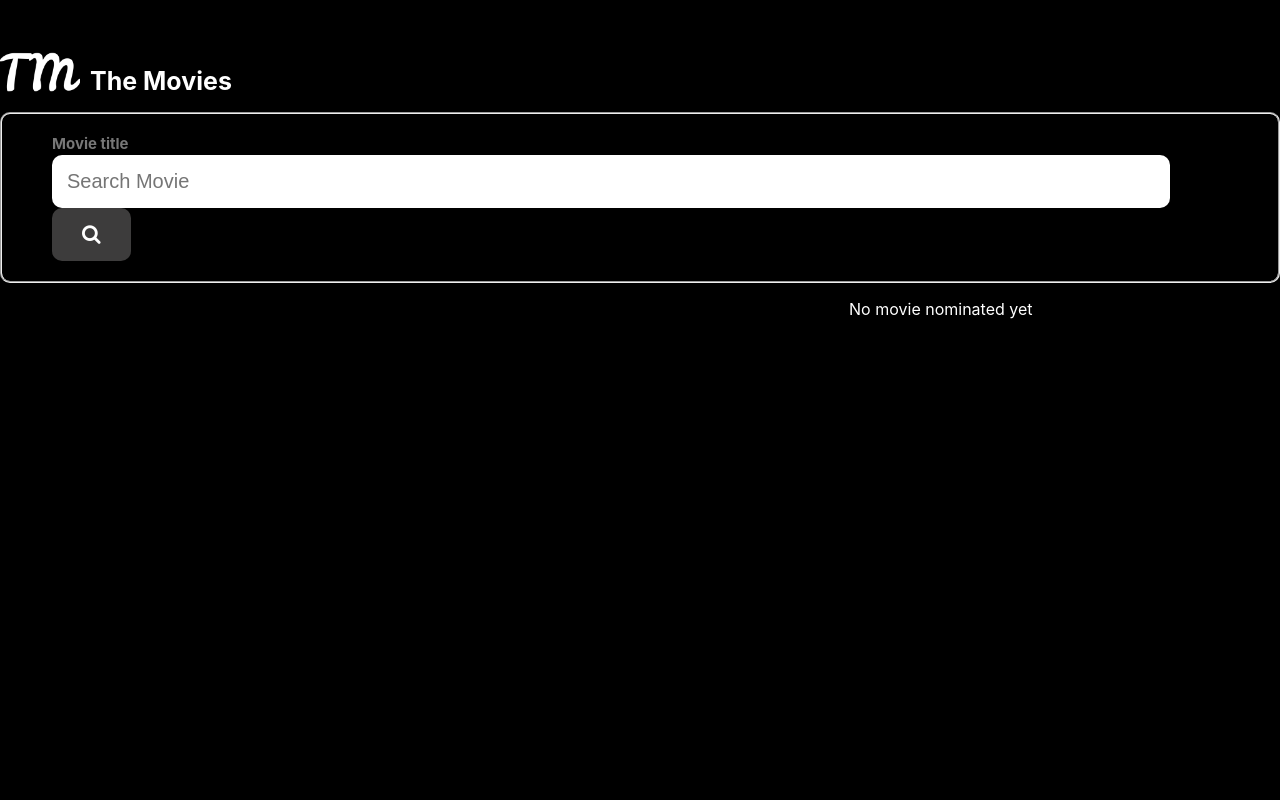
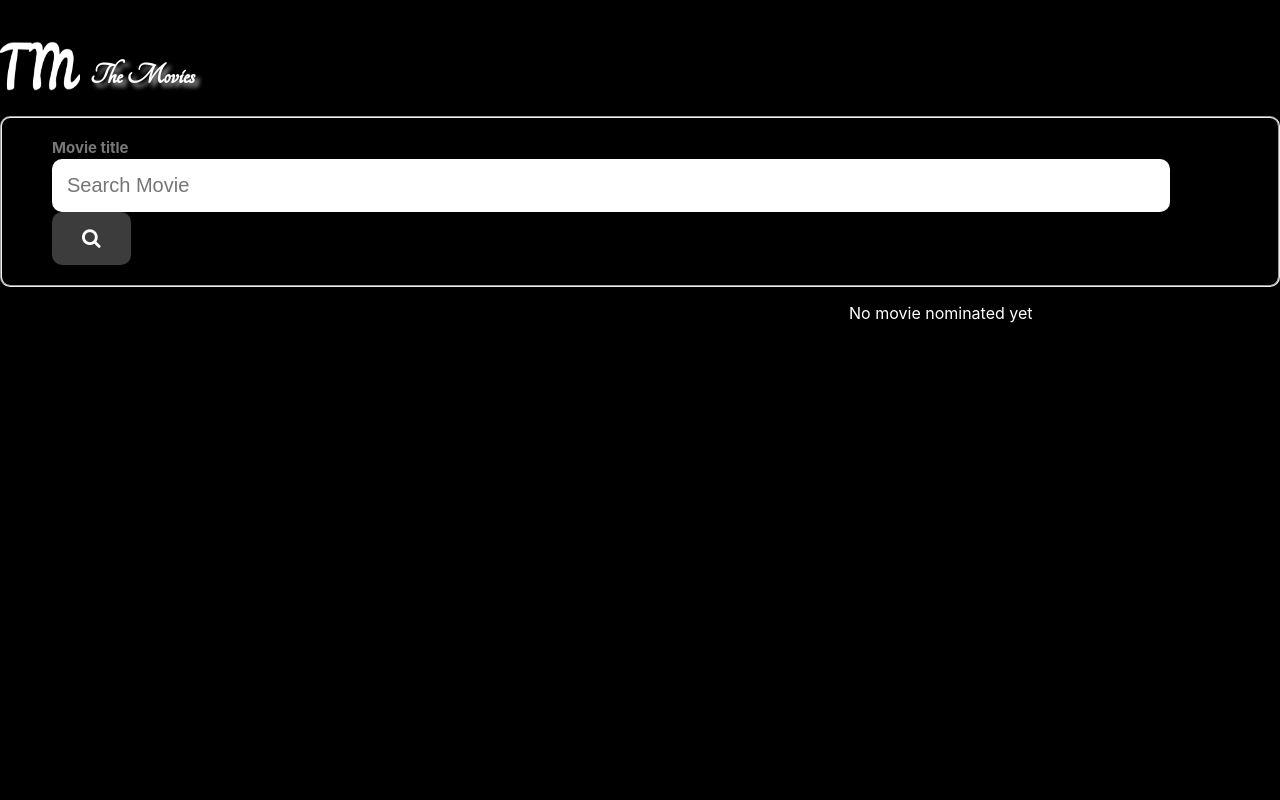
Before and after one commit to al-waheed/shopifymovies, a React (Create React App) app: page / in a window 1280 px wide. Shown: the top 800 px of the page. Built offline with nearby package versions, Linux system fonts and the light colour scheme; the HTML template or start-up script is replaced by a standard one.

Commit message:
update css design

```diff
--- a/public/index.html
+++ b/public/index.html
@@ -4,6 +4,7 @@
     <meta charset="utf-8" />
     <link rel="icon" href="%PUBLIC_URL%/favicon.ico" />
     <link rel="stylesheet" href="https://cdnjs.cloudflare.com/ajax/libs/font-awesome/4.7.0/css/font-awesome.min.css">
+    <link rel="stylesheet" href="https://fonts.googleapis.com/css?family=Tangerine">
     <meta name="viewport" content="width=device-width, initial-scale=1" />
     <meta name="theme-color" content="#000000" />
     <meta
--- a/src/index.css
+++ b/src/index.css
@@ -17,18 +17,21 @@
 .search-box .headingText{
   display: flex;
   align-items: center;
-  margin-top: 2rem;
+  margin-top: 1rem;
 }
 
 .search-box .iconPics{
   width: 80px;
+  height: 100px;
 }
 
 .search-box h1 {
-  font-size: 25px;
+  font-size: 30px;
   margin-top: 18px;
   margin-left: 10px;
+  font-family: 'Tangerine' ;
   color: white;
+  text-shadow: 4px 4px 4px #aaa;
 }
 
 .search-fieldset {
@@ -252,7 +255,6 @@
   cursor: not-allowed;
   }
 
-
 .nominate-card .nominate-btn:hover {
   background-color: rgb(2, 105, 2);
 }
@@ -283,6 +285,7 @@
   padding-top: 0.5rem;
   font-size: 35px;
   font-weight: 800;
+  text-shadow: 4px 4px 4px #aaa;
 }
 
 .footer .footerSubtext{
```
